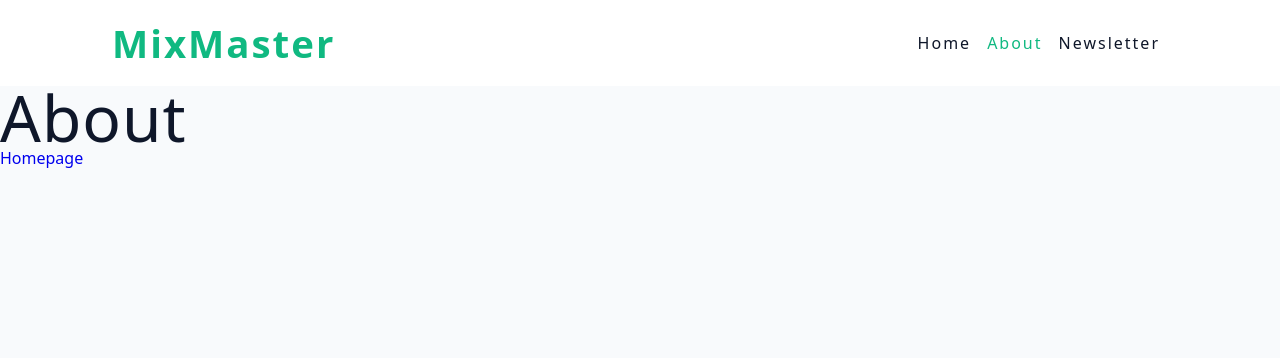
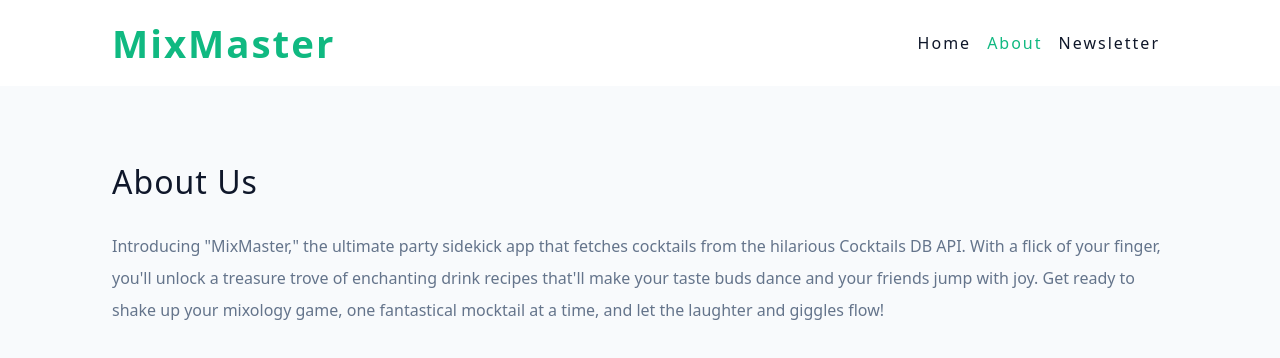
Before and after one commit to vsbron/course-all-in-one-2025, a React (Vite) app in the folder 09-mixmaster/: page /about in a window 1280 px wide. Shown: the top 358 px of the page. Built offline with nearby package versions, Linux system fonts and the light colour scheme.

Commit message:
09-mixmaster - Add CSS for About Page and General layout

```diff
--- a/09-mixmaster/src/pages/About.jsx
+++ b/09-mixmaster/src/pages/About.jsx
@@ -1,13 +1,28 @@
-import { Link } from "react-router-dom";
+import styled from "styled-components";
 
 function About() {
   // Returned JSX
   return (
-    <div>
-      <h1>About</h1>
-      <Link to="/">Homepage</Link>
-    </div>
+    <StyledAbout>
+      <h3>About Us</h3>
+      <p>
+        Introducing "MixMaster," the ultimate party sidekick app that fetches
+        cocktails from the hilarious Cocktails DB API. With a flick of your
+        finger, you'll unlock a treasure trove of enchanting drink recipes
+        that'll make your taste buds dance and your friends jump with joy. Get
+        ready to shake up your mixology game, one fantastical mocktail at a
+        time, and let the laughter and giggles flow!
+      </p>
+    </StyledAbout>
   );
 }
 
+const StyledAbout = styled.div`
+  p {
+    line-height: 2;
+    color: var(--grey-500);
+    margin-top: 2rem;
+  }
+`;
+
 export default About;
--- a/09-mixmaster/src/pages/HomeLayout.jsx
+++ b/09-mixmaster/src/pages/HomeLayout.jsx
@@ -1,4 +1,5 @@
 import { Outlet } from "react-router-dom";
+
 import Navbar from "../Navbar";
 
 function HomeLayout() {
@@ -6,7 +7,9 @@ function HomeLayout() {
   return (
     <>
       <Navbar />
-      <Outlet />
+      <section className="page">
+        <Outlet />
+      </section>
     </>
   );
 }
```
Also changed, not shown: 09-mixmaster/src/assets/wrappers/AboutPage.js (deleted, +0 -11 lines).
